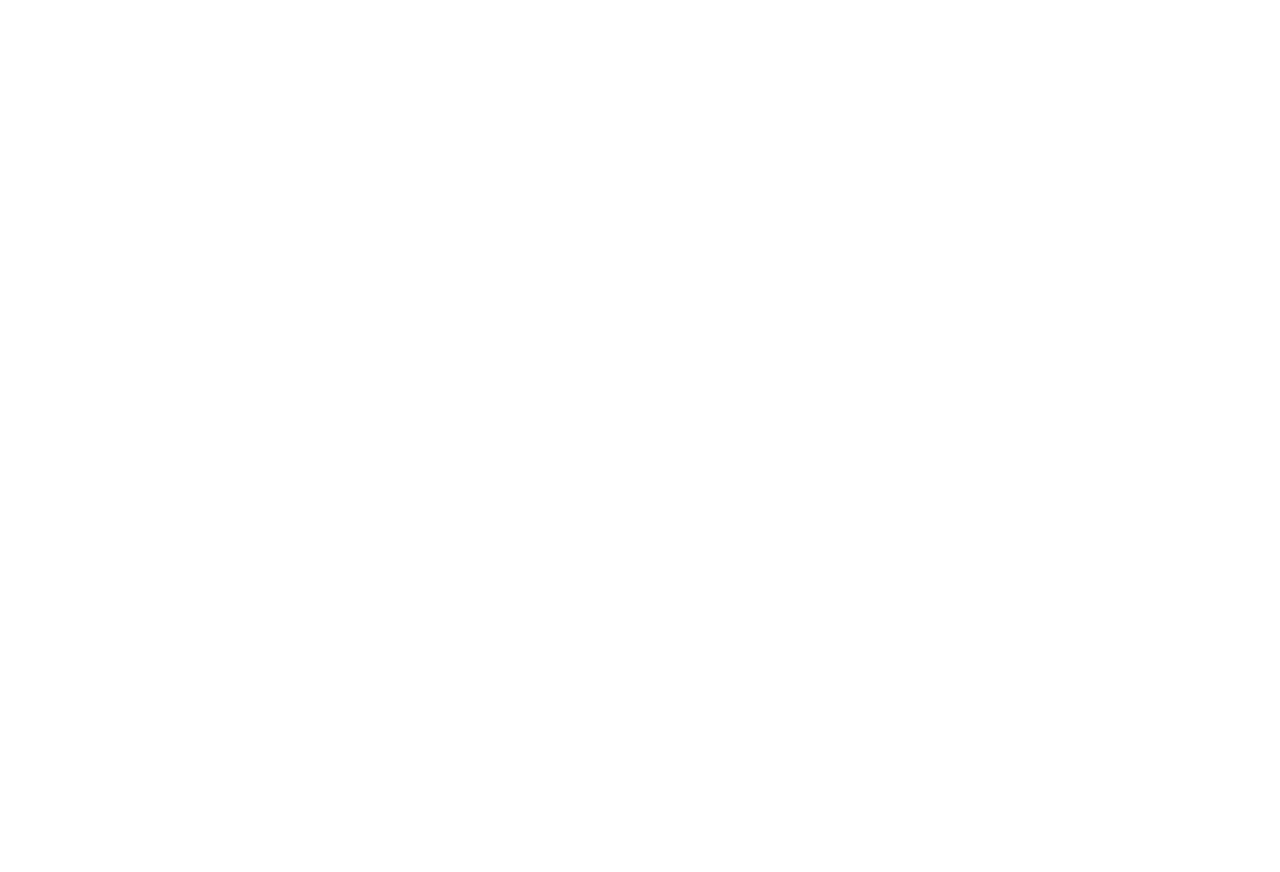
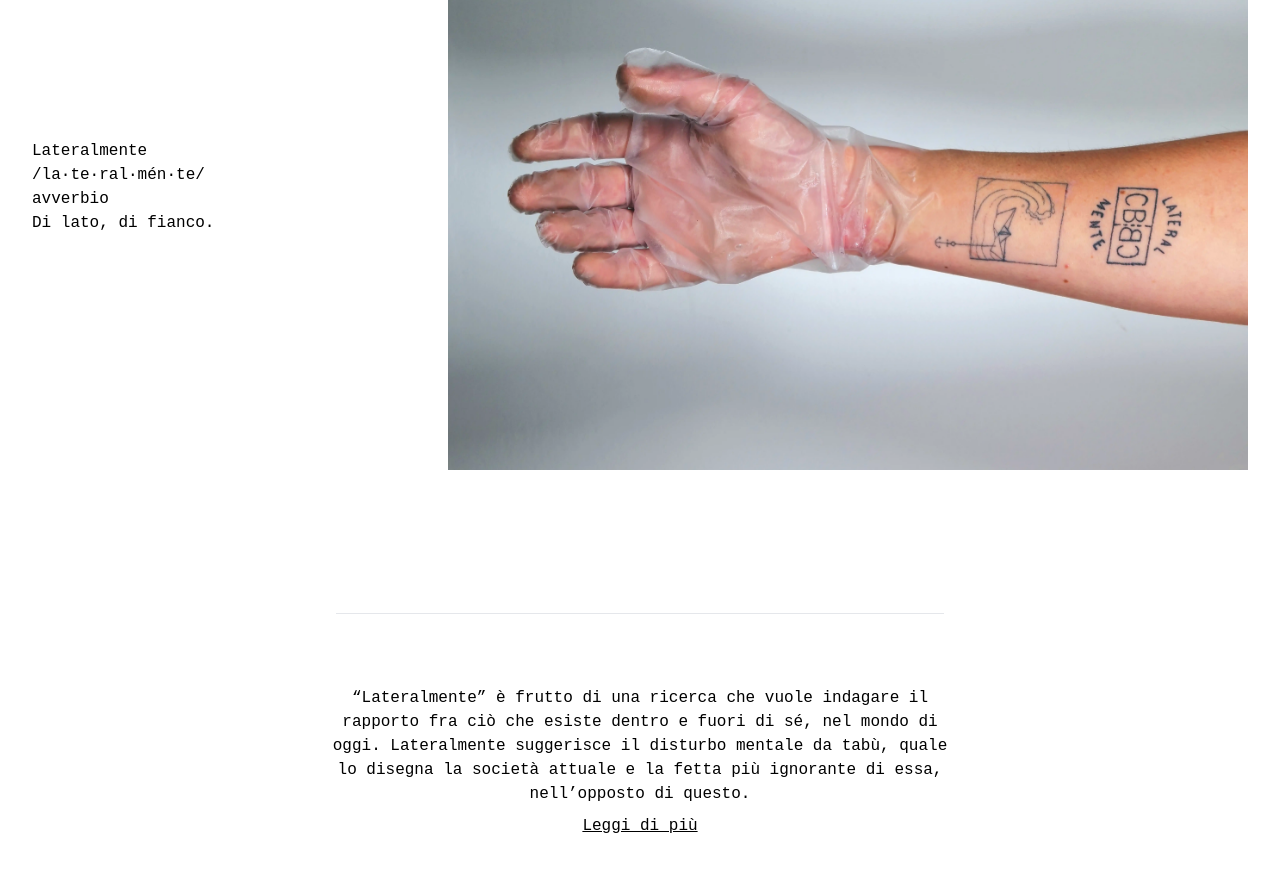
Before and after one commit to veratimo/cbd, a Next.js app: page /home in a window 1280 px wide. Shown: the part 160-1032 px from the top of the page. Before the commit the page ends 800 px from the top, so only its background shows below. Built offline with nearby package versions, Linux system fonts and the light colour scheme.

Commit message:
Homepage hero completed working on gallery of featured images

```diff
--- a/app/home/page.js
+++ b/app/home/page.js
@@ -1,10 +1,9 @@
+import Homepage from "@/components/Homepage";
 
 export default function Home() {
   return (
       <>
-        <div>
-          Home
-        </div>
+        <Homepage />
       </>
   )
 }
--- /dev/null
+++ b/app/lateralmente/page.js
@@ -0,0 +1,9 @@
+import React from 'react'
+
+const page = () => {
+  return (
+    <div>lateralmente</div>
+  )
+}
+
+export default page
--- /dev/null
+++ b/components/Homepage.jsx
@@ -0,0 +1,62 @@
+'use client'
+import Image from 'next/image';
+import Link from 'next/link';
+import React from 'react'
+
+import { featuredExhibition } from '@/constants/constants';
+
+const Homepage = () => {
+  return (
+    <div className='container mx-auto'>
+      <div className='mx-auto max-w-7xl px-2 sm:px-6 lg:px-8'>
+        <div className='flex flex-row items-center justify-center sm:justify-between h-[50vh] sm:h-auto'>
+          <div className='flex-col'>
+            <h1>Lateralmente</h1>
+            <h2>/la·te·ral·mén·te/</h2>
+            <h3>avverbio</h3>
+            <p>Di lato, di fianco.</p>
+          </div>
+          <Image
+            src="/assets/images/index/braccio-guanto.webp"
+            alt=""
+            width={800}
+            height={800}
+            className='hidden sm:block'
+          />
+        </div>
+        {/* end of hero and start p Lateralmente */}
+        <div className='mx-auto my-9 py-9'>
+          <div class="flex items-center h-20 flex-row justify-center py-4 sm:py-8 my-4 sm:my-8">
+              <hr style={{width:"50%"}} />
+          </div>
+
+          <div className='flex flex-col items-center mx-auto my-4 sm:my-8 w-[50vw]'>
+              <p className='text-center'>
+                  “Lateralmente” è frutto di una ricerca che vuole indagare il rapporto fra ciò che esiste dentro e fuori di sé, nel mondo di oggi.
+                  Lateralmente suggerisce il disturbo mentale da tabù, quale lo disegna la società attuale e la fetta più ignorante di essa, nell’opposto di questo.
+              </p>
+              <Link class="text-black" href="/lateralmente">
+                        <p class="pt-2 underline">Leggi di più</p>
+              </Link>
+          </div>
+
+          <div class="flex items-center h-20 flex-row justify-center py-4 sm:py-8 my-4 sm:my-8">
+              <hr style={{width:"50%"}} />
+          </div>
+        </div>
+        {/* Start grid gallery */}
+        <div className='grid grid-cols-1 sm:grid-cols-3 content-center items-center'>
+            {featuredExhibition.map((featured, id) => (
+              <div className='mt-4'>
+                <Link href={featured.href}>
+                  <Image src={featured.image} alt='' width={300} height={300}/>
+                </Link>
+              </div>
+            ))}
+        </div>
+      </div>
+    </div>
+  )
+}
+
+export default Homepage;
--- a/components/Navbar.jsx
+++ b/components/Navbar.jsx
@@ -2,6 +2,7 @@
 import Image from "next/image"
 import { useState, useEffect, useRef } from "react";
 import MenuItems from "./MenuItems";
+import Link from "next/link";
 
 
 const navigation = [
@@ -78,6 +79,7 @@
         <>
           <nav className="mx-auto max-w-7xl px-2 sm:px-6 lg:px-8">
             <div className="relative flex h-16 items-center justify-between">
+                <Link href="/home">
                 <Image
                   src="/assets/icons/logo-black.png"
                   alt="t."
@@ -85,6 +87,7 @@
                   width={70}
                   className="mx-2"
                 />
+                </Link>
                 <ul className="list-none sm:flex hidden justify-end items-center flex-1">
                   {navigation.map((menu, index) => (
                     <MenuItems key={index} items={menu} />
--- /dev/null
+++ b/constants/constants.js
@@ -0,0 +1,101 @@
+import {
+    tubo1,
+    tubo2,
+    tubo3,
+    cubo1,
+    cubo2,
+    cubo3,
+    belly1,
+    belly2,
+    belly3,
+    insicure1,
+    insicure2,
+    insicure3,
+    inside1,
+    inside2,
+    inside3,
+    sign1,
+    sign2,
+    sign3,
+    mirror1,
+    mirror2,
+    mirror3 } from "../public/assets/images/welcome/index";
+
+
+export const featuredExhibition = [
+    {
+        id: 1,
+        image: "/assets/images/welcome/tubo1.webp",
+        href: "/exhibition/il-tubo"
+    },
+    {
+        id: 2,
+        image: "/assets/images/welcome/tubo2.webp",
+        href: "/exhibition/il-tubo"
+    },
+    {
+        id: 3,
+        image: "/assets/images/welcome/tubo3.webp",
+        href: "/exhibition/il-tubo"
+    },
+    {
+        id: 4,
+        image: "/assets/images/welcome/cubo1.webp",
+        href: "/exhibition/il-cubo"
+    },
+    {
+        id: 5,
+        image: "/assets/images/welcome/cubo2.webp",
+        href: "/exhibition/il-cubo"
+    },
+    {
+        id: 6,
+        image: "/assets/images/welcome/cubo3.webp",
+        href: "/exhibition/il-cubo"
+    },
+    {
+        id: 7,
+        image: "/assets/images/welcome/belly1.webp",
+        href: "/exhibition/the-belly"
+    },
+    {
+        id: 8,
+        image: "/assets/images/welcome/belly2.webp",
+        href: "/exhibition/the-belly"
+    },
+    {
+        id: 9,
+        image: "/assets/images/welcome/belly3.webp",
+        href: "/exhibition/the-belly"
+    },
+    {
+        id: 10,
+        image: "/assets/images/welcome/insicure1.webp",
+        href: "/exhibition/insicure-stabilita"
+    },
+    {
+        id: 11,
+        image: "/assets/images/welcome/insicure2.webp",
+        href: "/exhibition/insicure-stabilita"
+    },
+    {
+        id: 12,
+        image: "/assets/images/welcome/insicure3.webp",
+        href: "/exhibition/insicure-stabilita"
+    },
+    // {
+    //     id: 13,
+    //     image: "/assets/images/welcome/inside1.webp",
+    //     href: "/exhibition/inside-the-outside"
+    // },
+    // {
+    //     id: 14,
+    //     image: "/assets/images/welcome/inside1-1.webp",
+    //     href: "/exhibition/inside-the-outside"
+    // },
+    // {
+    //     id: 15,
+    //     image: "/assets/images/welcome/inside1-2.webp",
+    //     href: "/exhibition/inside-the-outside"
+    // },
+]
--- /dev/null
+++ b/public/assets/images/welcome/index.js
@@ -0,0 +1,46 @@
+import tubo1 from '@/public/assets/images/welcome/tubo1.webp';
+import tubo2 from '@/public/assets/images/welcome/tubo2.webp';
+import tubo3 from '@/public/assets/images/welcome/tubo3.webp';
+import cubo1 from '@/public/assets/images/welcome/cubo1.webp';
+import cubo2 from '@/public/assets/images/welcome/cubo2.webp';
+import cubo3 from '@/public/assets/images/welcome/cubo3.webp';
+import belly1 from '@/public/assets/images/welcome/belly1.webp';
+import belly2 from '@/public/assets/images/welcome/belly2.webp';
+import belly3 from '@/public/assets/images/welcome/belly3.webp';
+import insicure1 from '@/public/assets/images/welcome/insicure1.webp';
+import insicure2 from '@/public/assets/images/welcome/insicure2.webp';
+import insicure3 from '@/public/assets/images/welcome/insicure3.webp';
+import inside1 from '@/public/assets/images/welcome/inside1.webp';
+import inside2 from '@/public/assets/images/welcome/inside1-1.webp';
+import inside3 from '@/public/assets/images/welcome/inside1-2.webp';
+import sign1 from '@/public/assets/images/welcome/sign1.webp';
+import sign2 from '@/public/assets/images/welcome/sign2.webp';
+import sign3 from '@/public/assets/images/welcome/sign3.webp';
+import mirror1 from '@/public/assets/images/welcome/specchio1.webp';
+import mirror2 from '@/public/assets/images/welcome/specchio2.webp';
+import mirror3 from '@/public/assets/images/welcome/specchio3.webp';
+
+
+export {
+    tubo1,
+    tubo2,
+    tubo3,
+    cubo1,
+    cubo2,
+    cubo3,
+    belly1,
+    belly2,
+    belly3,
+    insicure1,
+    insicure2,
+    insicure3,
+    inside1,
+    inside2,
+    inside3,
+    sign1,
+    sign2,
+    sign3,
+    mirror1,
+    mirror2,
+    mirror3
+};
```
